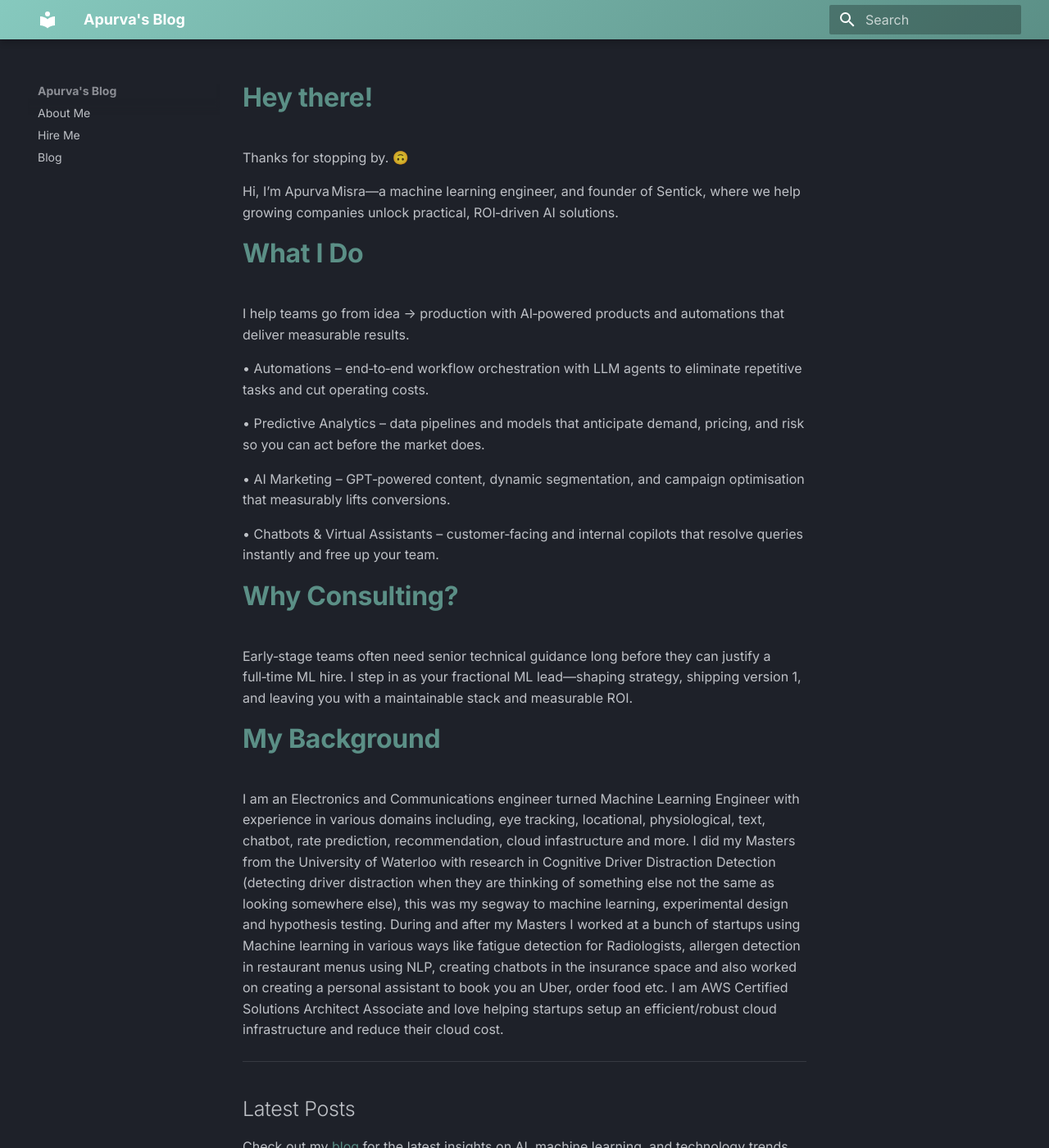
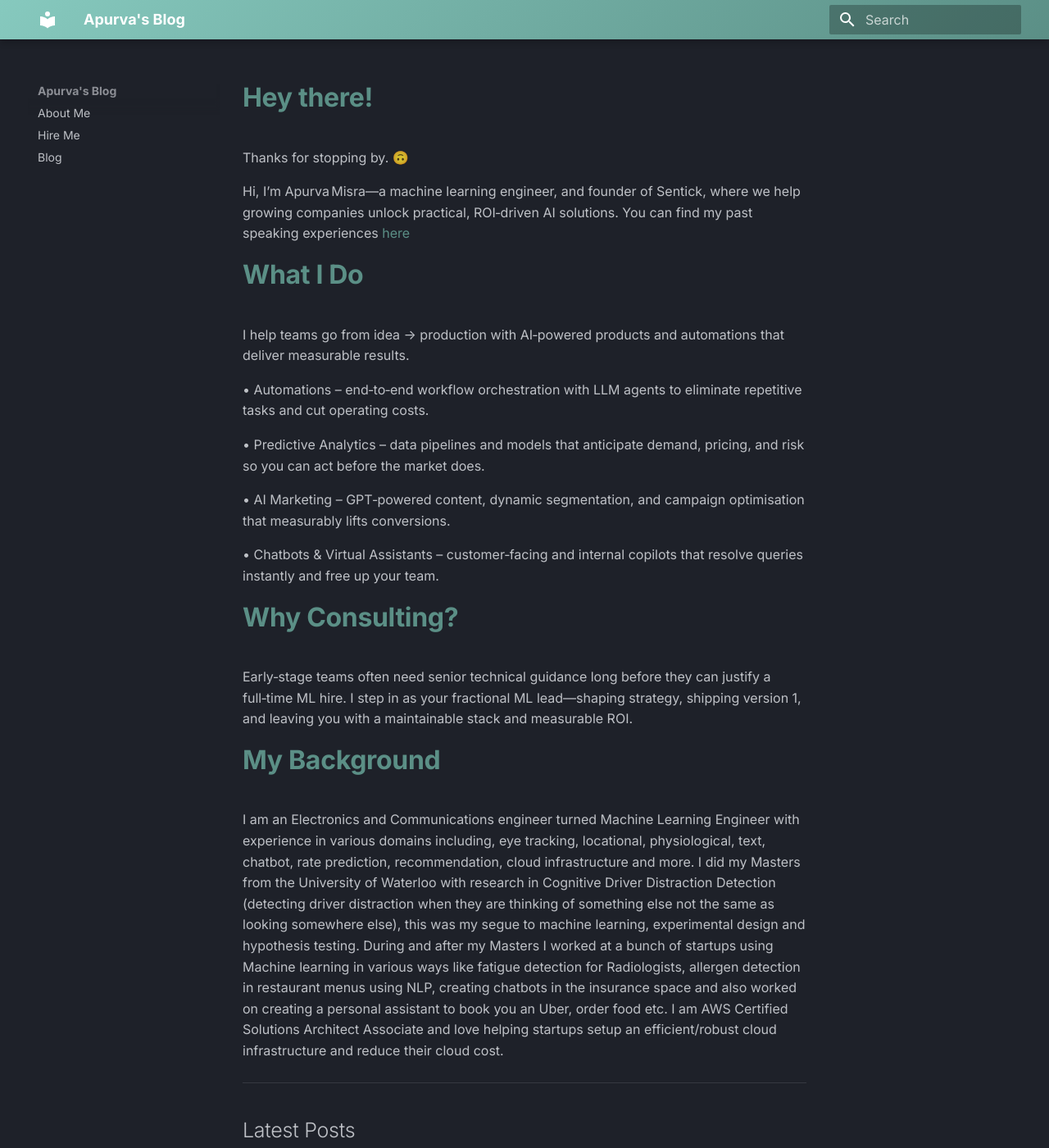
Before and after one commit to ApurvaMisra/blog, an MkDocs documentation site: the page built from docs/index.md, in a window 1280 px wide and 1400 px high. Shown: the whole window at 82% size. Built offline with MkDocs 1.6.1 and Material for MkDocs 9.7.7, drawn with Linux system fonts in a browser that asks for light colours.

Commit message:
fix errors

```diff
--- a/docs/index.md
+++ b/docs/index.md
@@ -2,7 +2,7 @@
 
 Thanks for stopping by. 🙃
 
-Hi, I’m Apurva Misra—a machine learning engineer, and founder of Sentick, where we help growing companies unlock practical, ROI‑driven AI solutions.
+Hi, I’m Apurva Misra—a machine learning engineer, and founder of Sentick, where we help growing companies unlock practical, ROI‑driven AI solutions. You can find my past speaking experiences [here](https://youtube.com/playlist?list=PLf9erCaiZCaaQWEJ0n6G7A3VnaCbhB1Ym&si=dGtjDCbWSJaekrSs)
 
 # What I Do
 
@@ -22,7 +22,7 @@ Early‑stage teams often need senior technical guidance long before they can ju
 
 # My Background
 
-I am an Electronics and Communications engineer turned Machine Learning Engineer with experience in various domains including, eye tracking, locational, physiological, text, chatbot, rate prediction, recommendation, cloud infastructure and more. I did my Masters from the University of Waterloo with research in Cognitive Driver Distraction Detection (detecting driver distraction when they are thinking of something else not the same as looking somewhere else), this was my segway to machine learning, experimental design and hypothesis testing. During and after my Masters I worked at a bunch of startups using Machine learning in various ways like fatigue detection for Radiologists, allergen detection in restaurant menus using NLP, creating chatbots in the insurance space and also worked on creating a personal assistant to book you an Uber, order food etc. I am AWS Certified Solutions Architect Associate and love helping startups setup an efficient/robust cloud infrastructure and reduce their cloud cost.
+I am an Electronics and Communications engineer turned Machine Learning Engineer with experience in various domains including, eye tracking, locational, physiological, text, chatbot, rate prediction, recommendation, cloud infrastructure and more. I did my Masters from the University of Waterloo with research in Cognitive Driver Distraction Detection (detecting driver distraction when they are thinking of something else not the same as looking somewhere else), this was my segue to machine learning, experimental design and hypothesis testing. During and after my Masters I worked at a bunch of startups using Machine learning in various ways like fatigue detection for Radiologists, allergen detection in restaurant menus using NLP, creating chatbots in the insurance space and also worked on creating a personal assistant to book you an Uber, order food etc. I am AWS Certified Solutions Architect Associate and love helping startups setup an efficient/robust cloud infrastructure and reduce their cloud cost.
 
 ---
 
```
